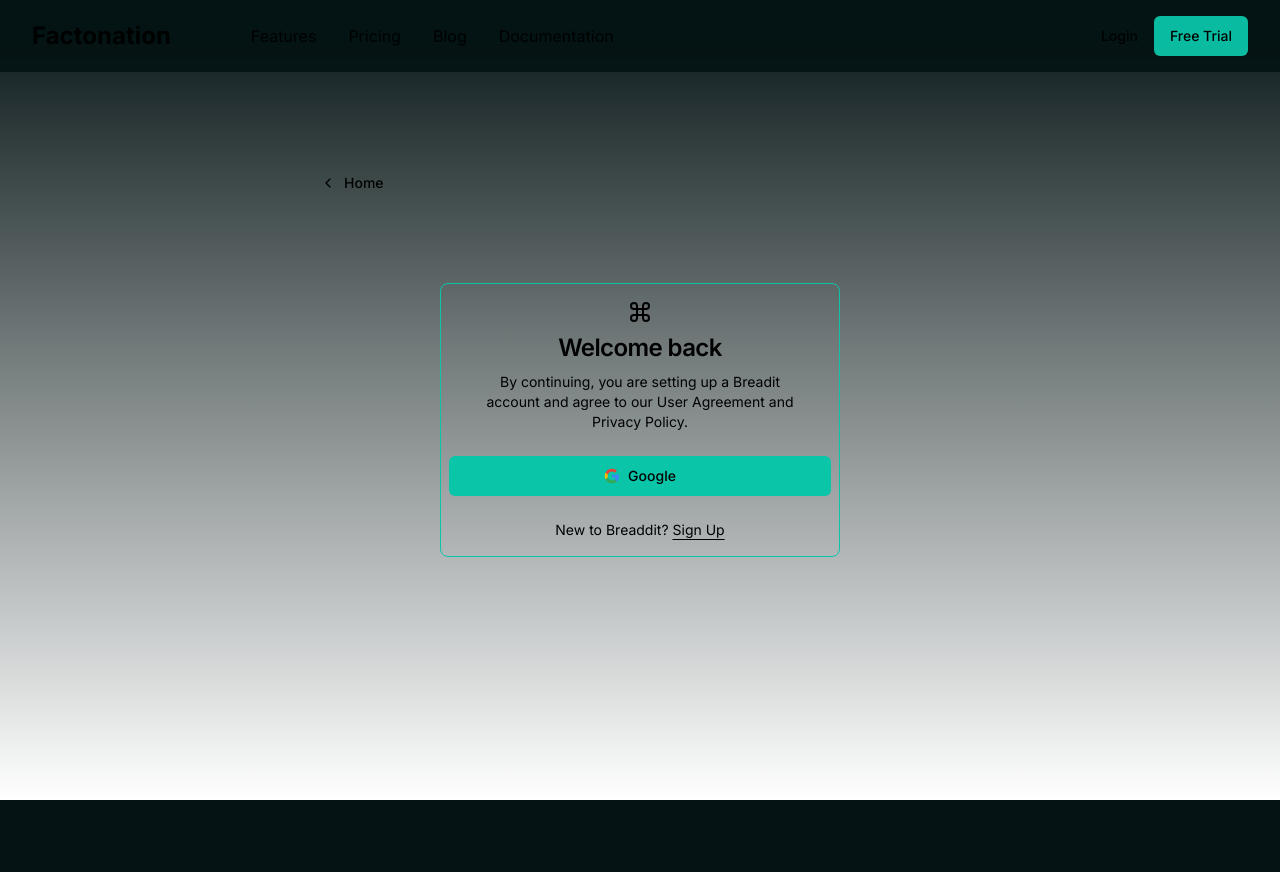
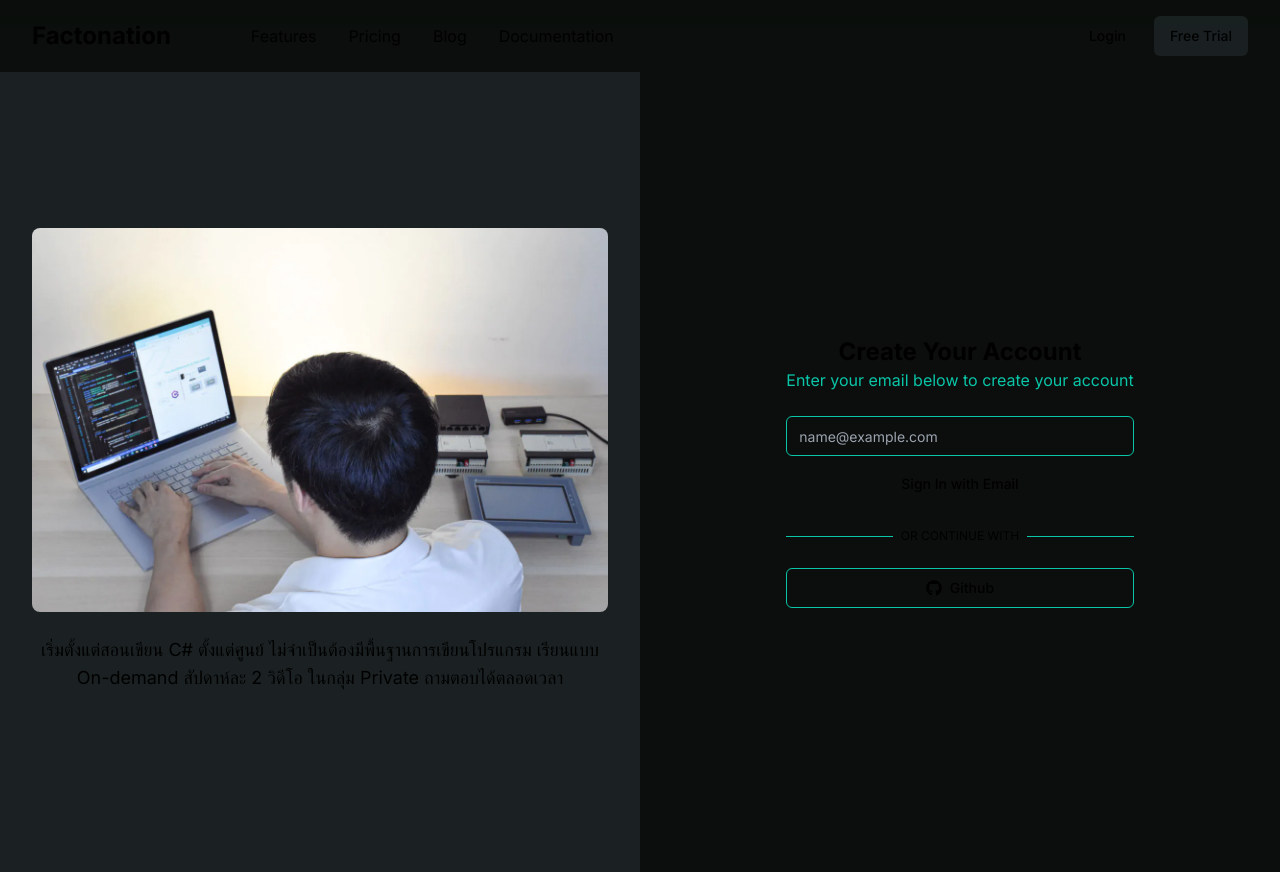
Before and after one commit to mamaKiera/factonation-backup, a Next.js app: page /sign-in in a window 1280 px wide. Before the commit the page ends 800 px from the top, so only its background shows below. Built offline with nearby package versions, Linux system fonts and the light colour scheme.

Commit message:
feat(app): redesign login page

```diff
--- a/src/app/(auth)/sign-in/page.tsx
+++ b/src/app/(auth)/sign-in/page.tsx
@@ -1,28 +1,58 @@
-import SignIn from "@/components/SignIn";
-import { buttonVariants } from "@/components/ui/Button";
+"use client";
+import { Metadata } from "next";
+import Image from "next/image";
+import Link from "next/link";
+import { Command } from "lucide-react";
+
 import { cn } from "@/lib/utils";
-import { ChevronLeft } from "lucide-react";
-import Link from "next/link";
-import { FC } from "react";
+import { Button, buttonVariants } from "@/components/ui/Button";
+import { UserAuthForm } from "@/components/UserAuthForm";
+import bootcampImage from "../../../../public/scada-bootcamp-1200px.webp";
+import { Icons } from "@/components/Icon";
+import React from "react";
+import { Label } from "@/components/ui/label";
+import { Input } from "@/components/ui/input";
 
-const page: FC = () => {
+interface UserAuthFormProps extends React.HTMLAttributes<HTMLDivElement> {}
+
+export default function AuthenticationPage({
+  className,
+  ...props
+}: UserAuthFormProps) {
+  const [isLoading, setIsLoading] = React.useState<boolean>(false);
+
+  async function onSubmit(event: React.SyntheticEvent) {
+    event.preventDefault();
+    setIsLoading(true);
+
+    setTimeout(() => {
+      setIsLoading(false);
+    }, 3000);
+  }
+
   return (
-    <div className="absolute bg-slate-200 inset-0">
-      <div className="h-full max-w-2xl mx-auto flex flex-col items-center justify-center gap-20">
-        <Link
-          href="/"
-          className={cn(
-            buttonVariants({ variant: "ghost" }),
-            "self-start -mt-20"
-          )}
-        >
-          <ChevronLeft className="mr-2 h-4 w-4" />
-          Home
-        </Link>
-        <SignIn />
+    <div className="z-[999] bg-background flex h-screen">
+      <div className="grid place-content-center bg-secondary-button w-1/2">
+        <div className="max-w-xl">
+          <div className="flex flex-col justify-center items-center mt-50 rounded-lg overflow-hidden">
+            <Image
+              src={bootcampImage}
+              width={1200}
+              height={800}
+              alt="bootcamp image"
+            />
+          </div>
+          <h1 className="text-lg my-6 text-center">
+            เริ่มตั้งแต่สอนเขียน C# ตั้งแต่ศูนย์
+            ไม่จำเป็นต้องมีพื้นฐานการเขียนโปรแกรม เรียนแบบ On-demand สัปดาห์ละ 2
+            วิดีโอ ในกลุ่ม Private ถามตอบได้ตลอดเวลา
+          </h1>
+        </div>
+      </div>
+
+      <div className="w-1/2 bg-background my-auto">
+        <UserAuthForm className="max-w-lg mx-auto" />
       </div>
     </div>
   );
-};
-
-export default page;
+}
--- a/src/app/layout.tsx
+++ b/src/app/layout.tsx
@@ -19,7 +19,7 @@
     <html lang="en" className={cn(inter.className)}>
       <body
         className={cn(
-          "min-h-screen pt-12 bg-slate-50 antialiased max-w-7xl mx-auto bg-background"
+          "min-h-screen bg-slate-50 antialiased mx-auto bg-background"
         )}
       >
         <Navbar />
--- a/src/app/page.tsx
+++ b/src/app/page.tsx
@@ -9,7 +9,7 @@
 
 export default function Home() {
   return (
-    <div className="min-h-screen">
+    <div className="min-h-screen max-w-7xl mx-auto">
       <main className="flex justify-between min-h-screen items-center mt-10 px-6">
         <div className="w-fit flex flex-col justify-center items-center">
           <h1 className="text-5xl font-bold">Scada Master</h1>
--- a/src/components/Navbar.tsx
+++ b/src/components/Navbar.tsx
@@ -6,7 +6,7 @@
 
 const Navbar: FC = () => {
   return (
-    <div className="fixed top-0 inset-x-0 h-fit z-[10] py-4 bg-background opacity-95 bg-blend-luminosity">
+    <div className="sticky top-0 inset-x-0 h-fit z-[10] py-4 bg-background opacity-95 bg-blend-luminosity">
       <div className="container h-full mx-auto flex items-center justify-between gap-2">
         <div className="flex justify-start gap-20">
           <Link href="/">
@@ -21,14 +21,17 @@
             <Link href="/store">Documentation</Link>
           </div>
         </div>
-        <div className="flex items-center">
-          <Link className={cn(buttonVariants())} href="/sign-in">
+        <div className="flex items-center gap-3">
+          <Link
+            className={cn(buttonVariants({ variant: "ghost" }))}
+            href="/sign-in"
+          >
             Login
           </Link>
           <Link
             className={cn(
-              buttonVariants({ variant: "default" }),
-              "bg-primary-button"
+              buttonVariants({ variant: "ghost" }),
+              "bg-secondary-button"
             )}
             href="/"
           >
--- a/src/components/SignIn.tsx
+++ /dev/null
@@ -1,30 +0,0 @@
-import { Icons } from "./Icon";
-import UserAuthForm from "@/components/UserAuthForm";
-import Link from "next/link";
-
-const SignIn = () => {
-  return (
-    <div className="border border-primary-button rounded-lg px-2 py-4 container mx-auto flex w-full flex-col justify-center space-y-6 sm:w-[400px]">
-      <div className="flex flex-col space-y-2 text-center">
-        <Icons.logo className="mx-auto h-6 w-6" />
-        <h1 className="text-2xl font-semibold tracking-tight">Welcome back</h1>
-        <p className="text-sm max-w-xs mx-auto">
-          By continuing, you are setting up a Breadit account and agree to our
-          User Agreement and Privacy Policy.
-        </p>
-      </div>
-      <UserAuthForm />
-      <p className="px-8 text-center text-sm text-muted-foreground">
-        New to Breaddit?{" "}
-        <Link
-          href="/sign-up"
-          className="hover:text-brand text-sm underline underline-offset-4"
-        >
-          Sign Up
-        </Link>
-      </p>
-    </div>
-  );
-};
-
-export default SignIn;
--- a/src/components/SignUp.tsx
+++ /dev/null
@@ -1,30 +0,0 @@
-import { Icons } from "./Icon";
-import UserAuthForm from "@/components/UserAuthForm";
-import Link from "next/link";
-
-const SignUp = () => {
-  return (
-    <div className="container mx-auto flex w-full flex-col justify-center space-y-6 sm:w-[400px]">
-      <div className="flex flex-col space-y-2 text-center">
-        <Icons.logo className="mx-auto h-6 w-6" />
-        <h1 className="text-2xl font-semibold tracking-tight">Sign Up</h1>
-        <p className="text-sm max-w-xs mx-auto">
-          By continuing, you are setting up a Breadit account and agree to our
-          User Agreement and Privacy Policy.
-        </p>
-      </div>
-      <UserAuthForm />
-      <p className="px-8 text-center text-sm text-muted-foreground">
-        Already a Breadditor?{" "}
-        <Link
-          href="/sign-in"
-          className="hover:text-brand text-sm underline underline-offset-4"
-        >
-          Sign in
-        </Link>
-      </p>
-    </div>
-  );
-};
-
-export default SignUp;
--- a/src/components/UserAuthForm.tsx
+++ b/src/components/UserAuthForm.tsx
@@ -1,57 +1,86 @@
 "use client";
 
+import * as React from "react";
+
 import { cn } from "@/lib/utils";
-import { signIn } from "next-auth/react";
-import * as React from "react";
-import { FC } from "react";
-import { Button, buttonVariants } from "@/components/ui/Button";
-import { useToast } from "./ui/use-toast";
-
 import { Icons } from "./Icon";
+import { Button } from "./ui/Button";
+import { Input } from "./ui/input";
+import { Label } from "./ui/label";
 
 interface UserAuthFormProps extends React.HTMLAttributes<HTMLDivElement> {}
 
-const UserAuthForm: FC<UserAuthFormProps> = ({ className, ...props }) => {
-  const { toast } = useToast();
+export function UserAuthForm({ className, ...props }: UserAuthFormProps) {
   const [isLoading, setIsLoading] = React.useState<boolean>(false);
 
-  const loginWithGoogle = async () => {
+  async function onSubmit(event: React.SyntheticEvent) {
+    event.preventDefault();
     setIsLoading(true);
 
-    try {
-      await signIn("google");
-    } catch (error) {
-      toast({
-        title: "Error",
-        description: "There was an error logging in with Google",
-        variant: "destructive",
-      });
-    } finally {
+    setTimeout(() => {
       setIsLoading(false);
-    }
-  };
+    }, 3000);
+  }
 
   return (
     <div
-      className={cn(
-        buttonVariants(),
-        "flex justify-center bg-primary-button",
-        className
-      )}
+      className={cn("grid place-content-center gap-6", className)}
       {...props}
     >
+      <div className="text-center">
+        <h1 className="text-2xl font-bold">Create Your Account</h1>
+        <p className="text-primary-button">
+          Enter your email below to create your account
+        </p>
+      </div>
+      <form onSubmit={onSubmit}>
+        <div className="grid gap-2">
+          <div className="grid gap-1">
+            <Label className="sr-only" htmlFor="email">
+              Email
+            </Label>
+            <Input
+              id="email"
+              placeholder="name@example.com"
+              type="email"
+              autoCapitalize="none"
+              autoComplete="email"
+              autoCorrect="off"
+              disabled={isLoading}
+              className="border-primary-button"
+            />
+          </div>
+          <Button disabled={isLoading} variant="ghost">
+            {isLoading && (
+              <Icons.spinner className="mr-2 h-4 w-4 animate-spin" />
+            )}
+            Sign In with Email
+          </Button>
+        </div>
+      </form>
+      <div className="relative">
+        <div className="absolute inset-0 flex items-center">
+          <span className="w-full border-t border-primary-button" />
+        </div>
+        <div className="relative flex justify-center text-xs uppercase">
+          <span className="bg-background px-2 text-muted-foreground">
+            Or continue with
+          </span>
+        </div>
+      </div>
       <Button
+        variant="outline"
         type="button"
-        size="sm"
-        className="w-full"
-        onClick={loginWithGoogle}
         disabled={isLoading}
+        className="border-primary-button"
       >
-        {isLoading ? null : <Icons.google className="h-4 w-4 mr-2" />}
-        Google
+        {isLoading ? (
+          <Icons.spinner className="mr-2 h-4 w-4 animate-spin" />
+        ) : (
+          <Icons.gitHub className="mr-2 h-4 w-4" />
+        )}{" "}
+        Github
       </Button>
     </div>
   );
-};
-
-export default UserAuthForm;
+}
--- a/tailwind.config.js
+++ b/tailwind.config.js
@@ -15,10 +15,10 @@
     },
     colors: {
       text: "#ebf9fa",
-      background: "#051314",
+      background: "#0b0e0c",
       "primary-button": "#0ac5a8",
-      "secondary-button": "#0b2728",
-      accent: "#8edde1",
+      "secondary-button": "#1b2122",
+      accent: "#768f93",
     },
     extend: {
       backgroundImage: {
```
Also changed, not shown: public/scada-bootcamp-1200px.webp (added).
